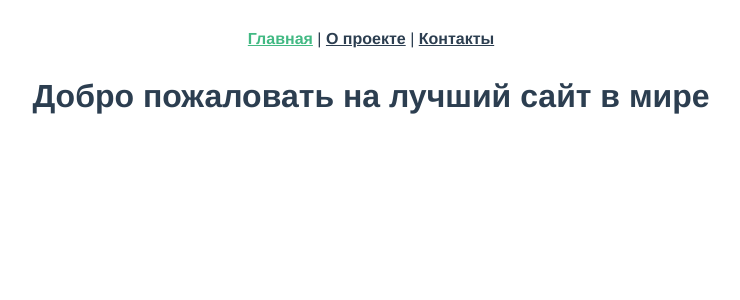
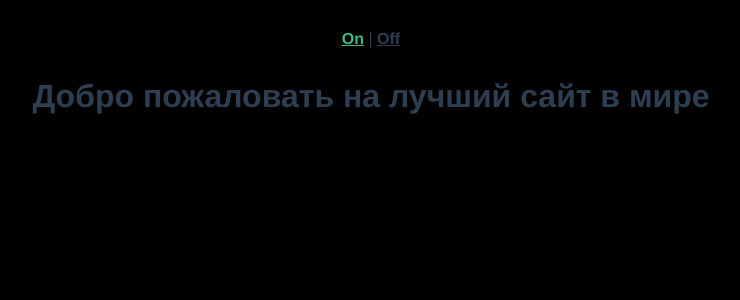
Before and after one commit to Sanitaravel/project_vue-router, a Vue app: page / in a window 1280 px wide. Shown: the top 300 px of the page, without its empty margins (269-1009 px from the left). Built offline with nearby package versions, Linux system fonts and the light colour scheme.

Commit message:
Update App.vue

```diff
--- a/src/App.vue
+++ b/src/App.vue
@@ -1,9 +1,8 @@
 <template>
   <div id="app">
     <div id="nav">
-      <router-link to="/">Главная</router-link> |
-      <router-link to="/about">О проекте</router-link> |
-      <router-link to="/contacts">Контакты</router-link>
+      <router-link to="/">On</router-link> |
+      <router-link to="/off">Off</router-link>
     </div>
     <router-view/>
   </div>
@@ -16,6 +15,10 @@
   -moz-osx-font-smoothing: grayscale;
   text-align: center;
   color: #2c3e50;
+}
+body{
+  background-color: black;
+  margin: 0;
 }
 
 #nav {
```
